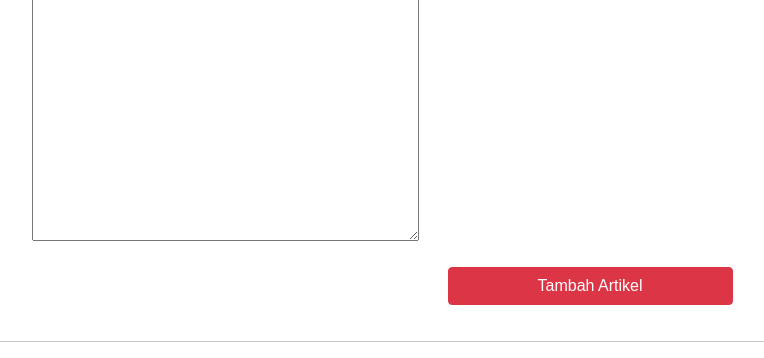
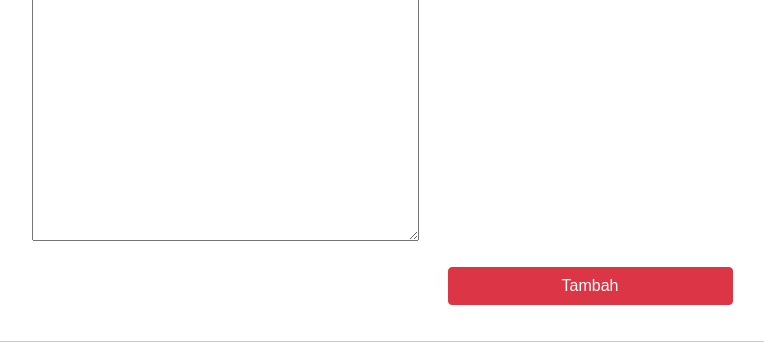
Before and after one commit to rayrayray15/tugas-tengah-semester-pbp, a Django app: template artikel/templates/add_article.html in a window 1280 px wide. Shown: the part 605-963 px from the top of the page, without its empty margins (50-814 px from the left). Run offline with Django 3.2, Linux system fonts and the light colour scheme; the template is opened without the code that fills it: values that come from a table or form of the project are taken from there, others are empty; the visitor is signed in with stand-in values (Sample User, id 1); some libraries are stand-ins or nearby versions; some web fonts are replaced.

Commit message:
Change a button

```diff
--- a/artikel/templates/add_article.html
+++ b/artikel/templates/add_article.html
@@ -84,7 +84,7 @@
                     {{ field }}
                 </div>
                 {% endfor %}
-                <input type="submit" class="btn btn-danger" value="Tambah Artikel" />
+                <input type="submit" class="btn btn-danger" value="Tambah" />
             </div>
         <form>
     </div>
```
